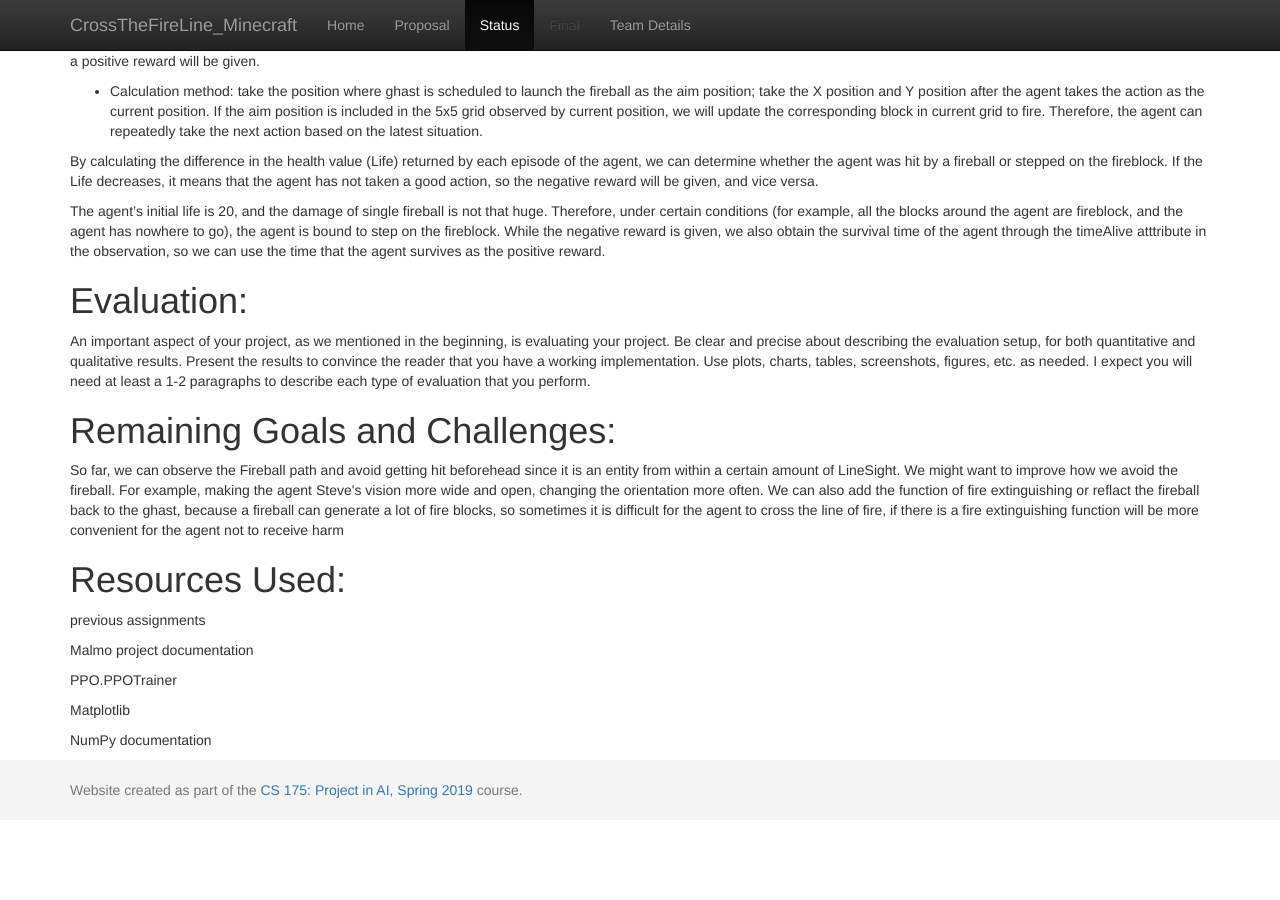
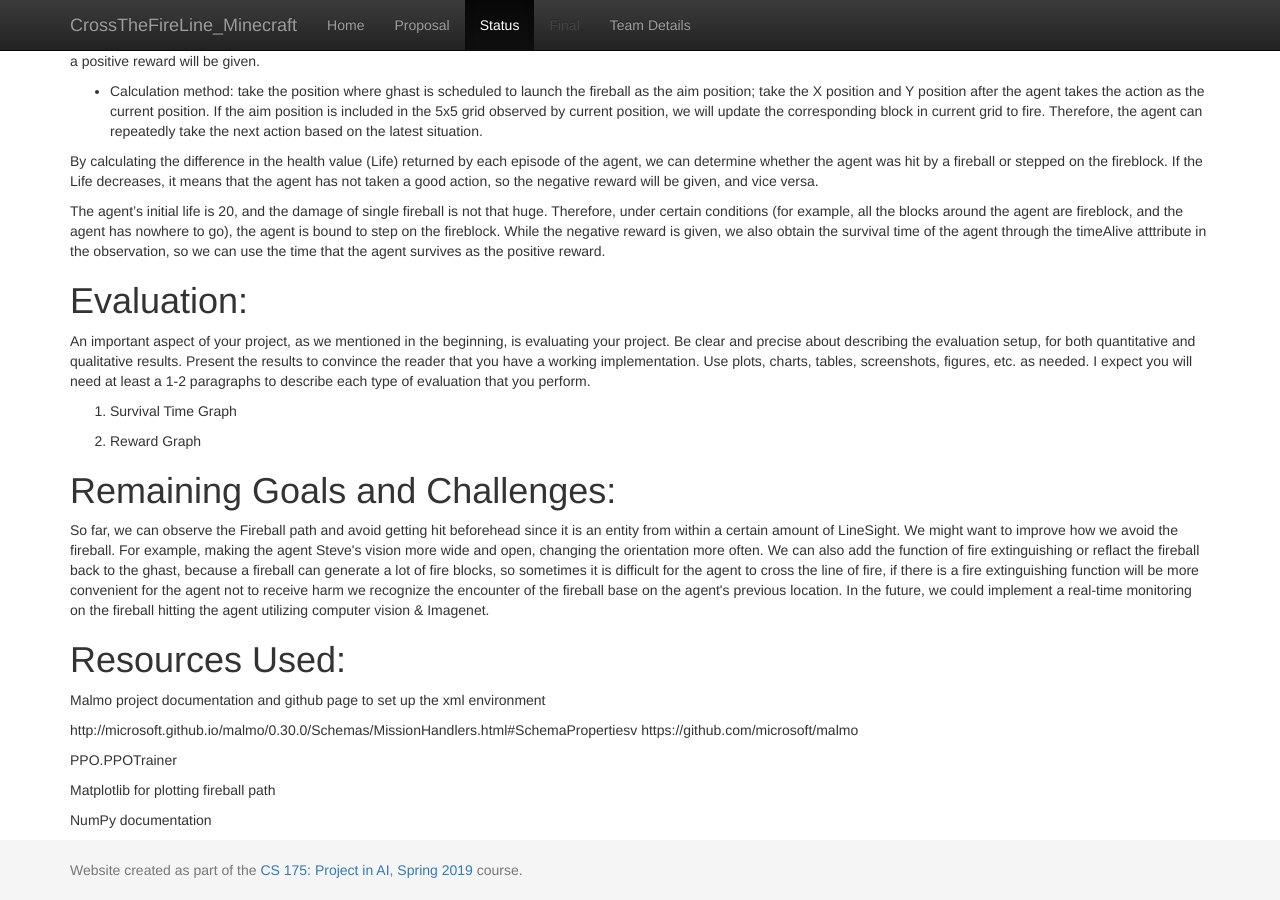
Before and after one commit to Chilly712/CrossTheFireLine_Minecraft, a Jekyll site: the page built from docs/status.md, in a window 1280 px wide and 900 px high, scrolled down 1807 px. Built offline with Jekyll 4.4.1, drawn with Linux system fonts in a browser that asks for light colours; before the commit the page ends 2627 px from its top, so only the background shows below that.

Commit message:
Update status.md

```diff
--- a/docs/status.md
+++ b/docs/status.md
@@ -39,17 +39,23 @@ The agent’s initial life is 20, and the damage of single fireball is not that
 # Evaluation:
   An important aspect of your project, as we mentioned in the beginning, is evaluating your project. Be clear and precise about describing the evaluation setup, for both quantitative and qualitative results. Present the results to convince the reader that you have a working implementation. Use plots, charts, tables, screenshots, figures, etc. as needed. I expect you will need at least a 1-2 paragraphs to describe each type of evaluation that you perform.
 
+ 1. Survival Time Graph
+
+ 2. Reward Graph
+
 # Remaining Goals and Challenges:
   So far, we can observe the Fireball path and avoid getting hit beforehead since it is an entity from <ObservationFromNearbyEntities> within a certain amount of LineSight. We might want to improve how we avoid the fireball. For example, making the agent Steve's vision more wide and open, changing the orientation more often.
   We can also add the function of fire extinguishing or reflact the fireball back to the ghast, because a fireball can generate a lot of fire blocks, so sometimes it is difficult for the agent to cross the line of fire, if there is a fire extinguishing function will be more convenient for the agent not to receive harm
+  we recognize the encounter of the fireball base on the agent's previous location. In the future, we could implement a real-time monitoring on the fireball hitting  the agent utilizing computer vision & Imagenet.
 
 # Resources Used:
-  previous assignments
+  Malmo project documentation and github page to set up the xml environment
 
-  Malmo project documentation
+http://microsoft.github.io/malmo/0.30.0/Schemas/MissionHandlers.html#SchemaPropertiesv
+https://github.com/microsoft/malmo
 
   PPO.PPOTrainer
 
-  Matplotlib
+  Matplotlib for plotting fireball path
 
   NumPy documentation
```
